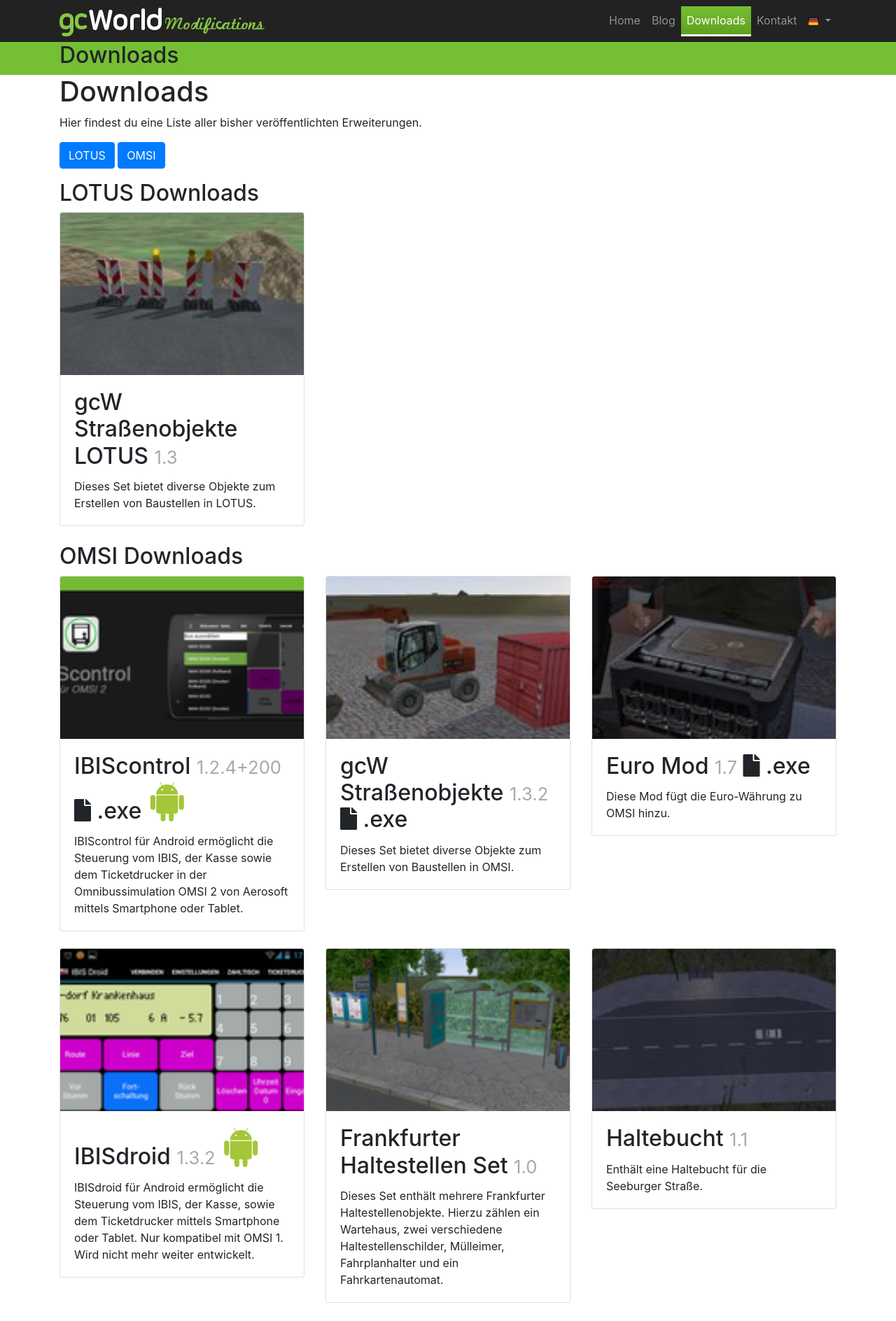
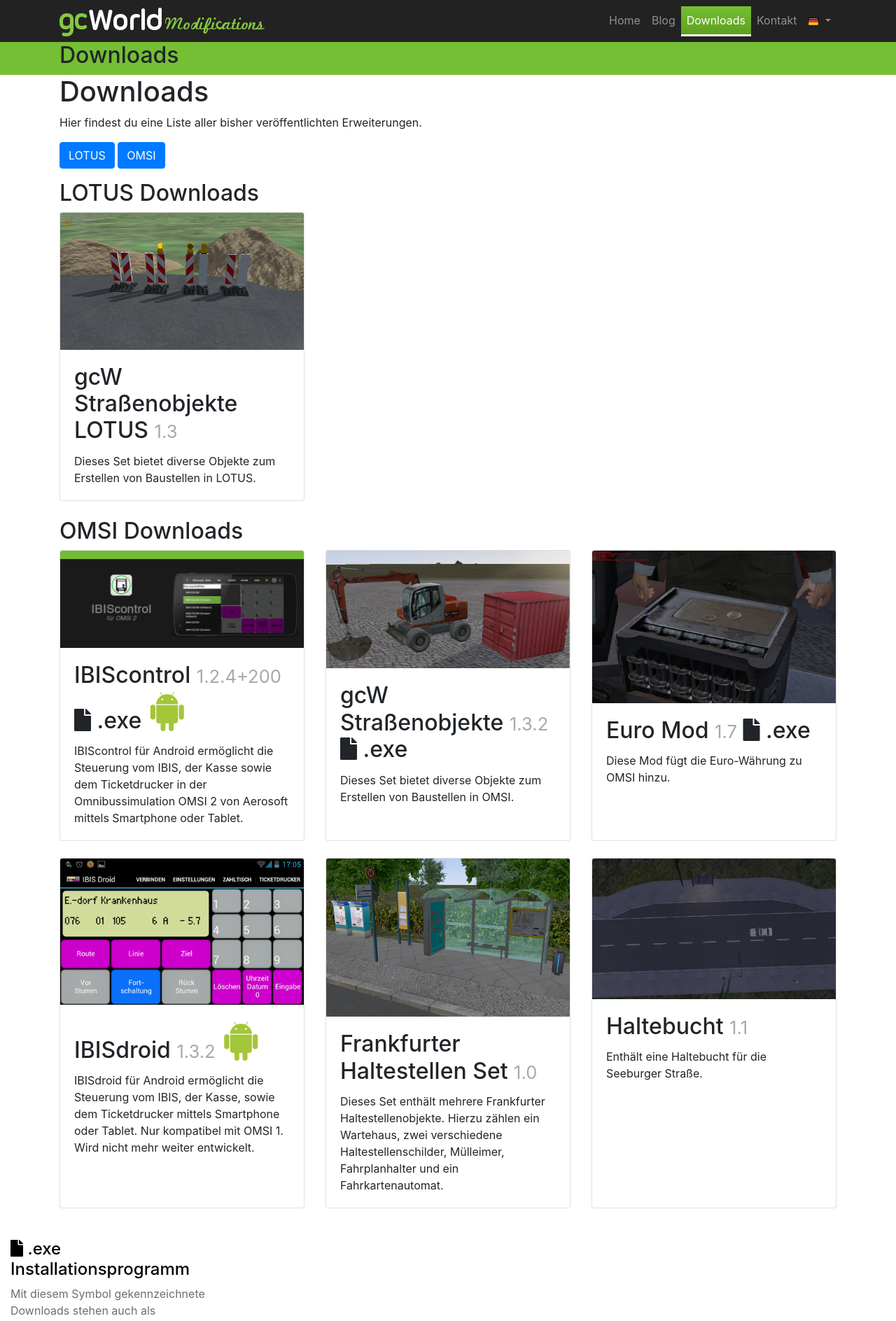
Before and after one commit to gcWorld/gcMods-Website, a Jekyll site: the page built from _downloads/index.md, in a window 1280 px wide. Shown: the top 1888 px of the page at 70% size. Built offline with Jekyll 4.4.1, drawn with Linux system fonts in a browser that asks for light colours; nearby versions of some CDN libraries.

Commit message:
card heights

```diff
--- a/_layouts/download-list.html
+++ b/_layouts/download-list.html
@@ -15,14 +15,14 @@
     <div class="row row-cols-1 row-cols-md-3">
       {% for post in downloads reversed %}
       <div class="col mb-4">
-        <div class="card">
+        <div class="card h-100">
           {% if post.website %}
             <a href="{{ post.link }}" class="">
           {% else %}
             <a href="{{ post.url }}" class="">
           {% endif %}
             {% if post.image_list.first %}
-              <img class="card-img-top" src="{{ "/assets/images/downloads/thumbs/"}}{{post.image_list.first.filename}}" alt="{{post.title}}" />
+              <img class="card-img-top" src="{{ "/assets/images/downloads/"}}{{post.image_list.first.filename}}" alt="{{post.title}}" />
             {% endif %}
           </a>
 
@@ -51,14 +51,14 @@
     <div class="row row-cols-1 row-cols-md-3">
 		  {% for post in downloads reversed %}
       <div class="col mb-4">
-        <div class="card">
+        <div class="card h-100">
           {% if post.website %}
             <a href="{{ post.link }}" class="">
           {% else %}
             <a href="{{ post.url }}" class="">
           {% endif %}
             {% if post.image_list.first %}
-              <img class="card-img-top" src="{{ "/assets/images/downloads/thumbs/"}}{{post.image_list.first.filename}}" alt="{{post.title}}" />
+              <img class="card-img-top" src="{{ "/assets/images/downloads/"}}{{post.image_list.first.filename}}" alt="{{post.title}}" />
             {% endif %}
           </a>
 
```
Also changed, not shown: _posts/2020-04-17-strassenobjekte-vorschau.md (+3 -3 lines).
